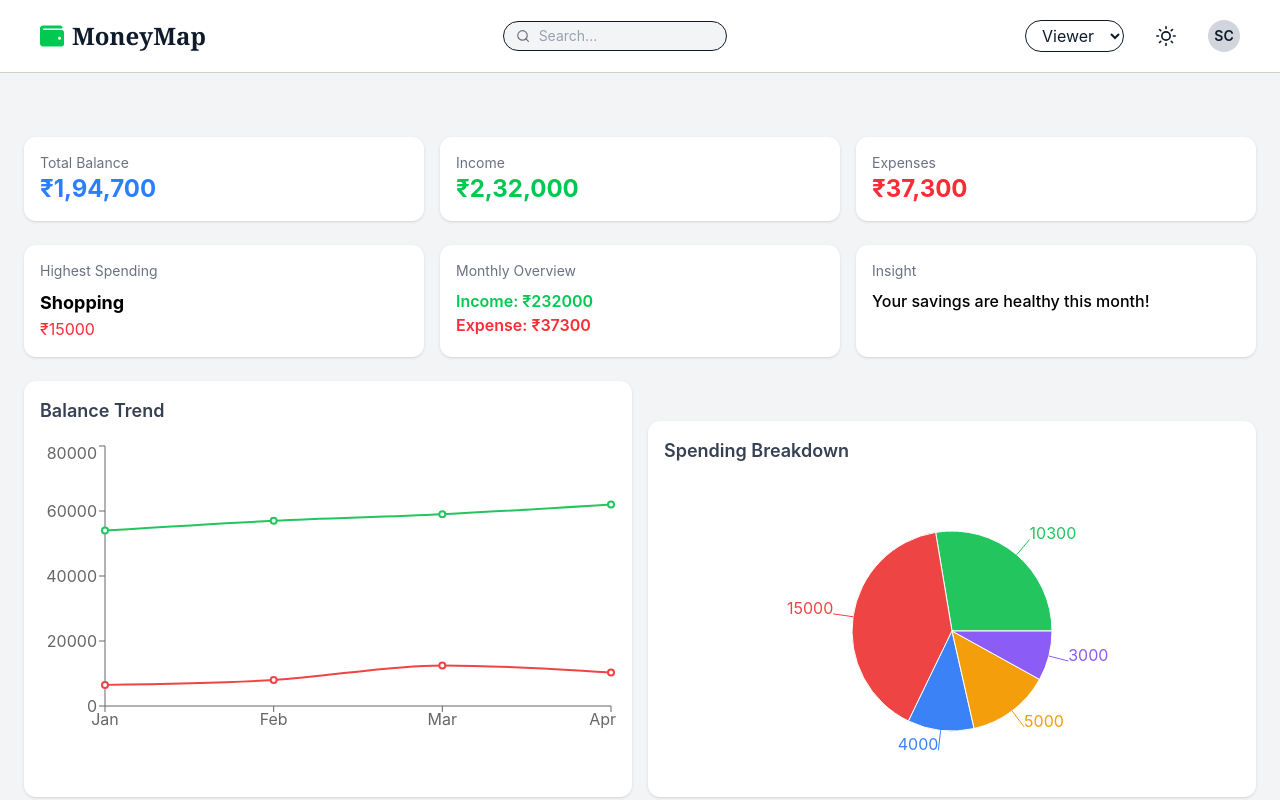
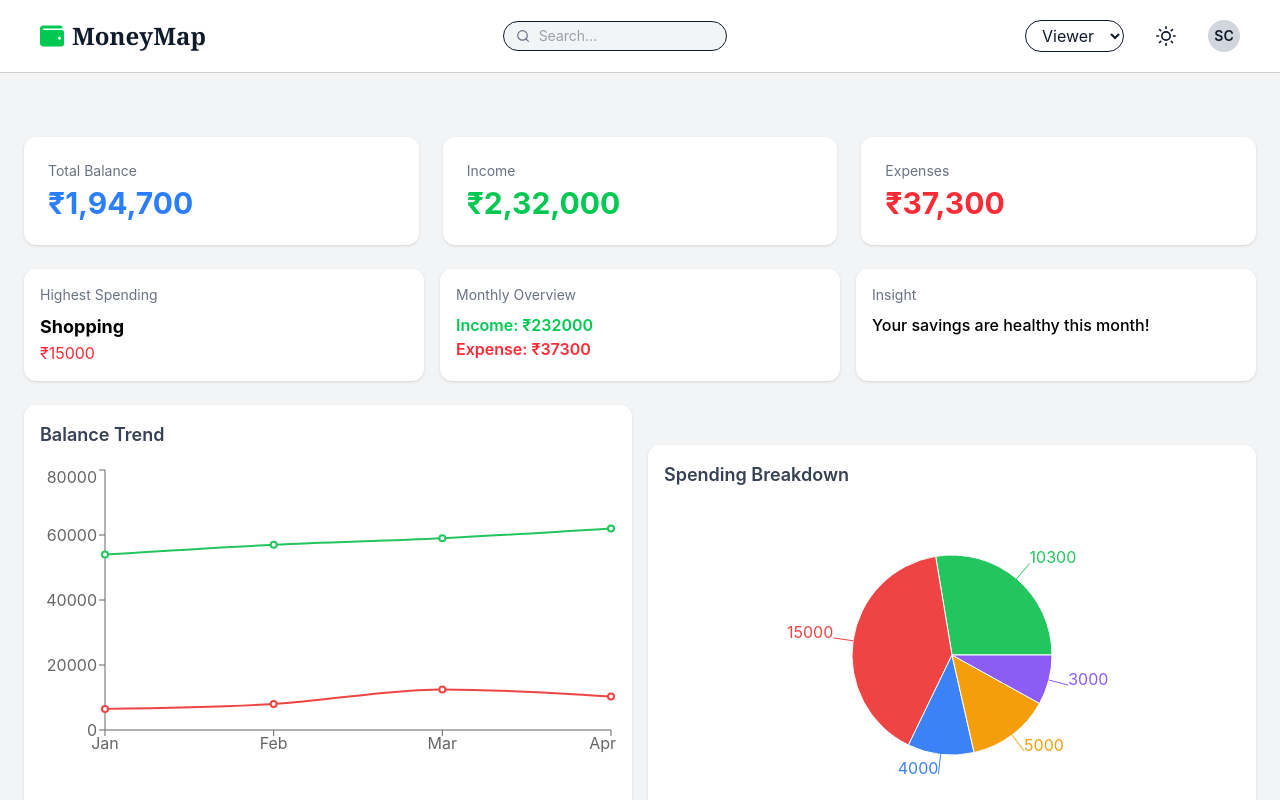
Before and after one commit to CSaumya/MoneyMap, a React (Vite) app: page / in a window 1280 px wide. Shown: the top 800 px of the page. Built offline with nearby package versions, Linux system fonts and the light colour scheme.

Commit message:
Update SummaryCards.jsx

```diff
--- a/src/components/Dashboard/SummaryCards.jsx
+++ b/src/components/Dashboard/SummaryCards.jsx
@@ -15,31 +15,34 @@ const SummaryCards = () => {
   const balance = income - expense;
 
   return (
-    <div className="grid grid-cols-1 md:grid-cols-3 gap-4 mb-6 mt-10">
+    <div className="grid grid-cols-1 sm:grid-cols-2 lg:grid-cols-3 gap-4 sm:gap-5 lg:gap-6 mb-6 mt-6 sm:mt-8 lg:mt-10">
 
-      <div className="p-4 rounded-xl bg-white dark:bg-[#1C2E4A] shadow">
-        <h2 className="text-sm text-gray-500 dark:text-gray-400">
+      {/* Balance */}
+      <div className="p-4 sm:p-5 lg:p-6 rounded-xl bg-white dark:bg-[#1C2E4A] shadow hover:shadow-lg transition">
+        <h2 className="text-xs sm:text-sm text-gray-500 dark:text-gray-400">
           Total Balance
         </h2>
-        <p className="text-2xl font-bold text-blue-500">
+        <p className="text-xl sm:text-2xl lg:text-3xl font-bold text-blue-500 mt-1">
           ₹{balance.toLocaleString("en-IN")}
         </p>
       </div>
 
-      <div className="p-4 rounded-xl bg-white dark:bg-[#1C2E4A] shadow">
-        <h2 className="text-sm text-gray-500 dark:text-gray-400">
+      {/* Income */}
+      <div className="p-4 sm:p-5 lg:p-6 rounded-xl bg-white dark:bg-[#1C2E4A] shadow hover:shadow-lg transition">
+        <h2 className="text-xs sm:text-sm text-gray-500 dark:text-gray-400">
           Income
         </h2>
-        <p className="text-2xl font-bold text-green-500">
+        <p className="text-xl sm:text-2xl lg:text-3xl font-bold text-green-500 mt-1">
           ₹{income.toLocaleString("en-IN")}
         </p>
       </div>
 
-      <div className="p-4 rounded-xl bg-white dark:bg-[#1C2E4A] shadow">
-        <h2 className="text-sm text-gray-500 dark:text-gray-400">
+      {/* Expenses */}
+      <div className="p-4 sm:p-5 lg:p-6 rounded-xl bg-white dark:bg-[#1C2E4A] shadow hover:shadow-lg transition">
+        <h2 className="text-xs sm:text-sm text-gray-500 dark:text-gray-400">
           Expenses
         </h2>
-        <p className="text-2xl font-bold text-red-500">
+        <p className="text-xl sm:text-2xl lg:text-3xl font-bold text-red-500 mt-1">
           ₹{expense.toLocaleString("en-IN")}
         </p>
       </div>
```
